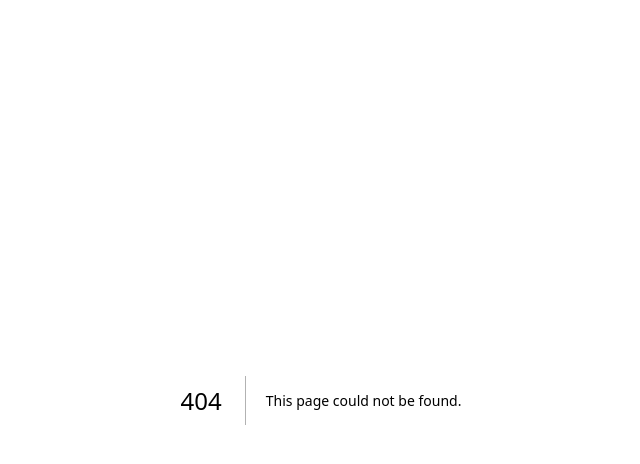
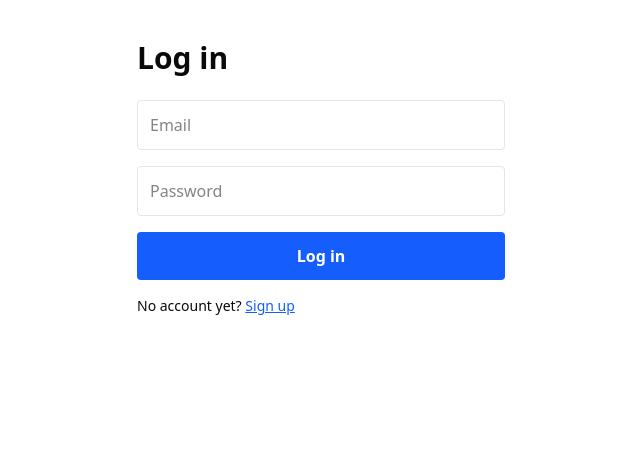
Before and after one commit to Abdirizaq5/Bookease, a Next.js app: page /login in a window 1280 px wide. Before the commit this address had no page. Shown: the top 464 px of the page, without its empty margins (319-959 px from the left). Built offline with nearby package versions, Linux system fonts and the light colour scheme.

Commit message:
Build the Login Page

```diff
--- /dev/null
+++ b/app/login/page.tsx
@@ -0,0 +1,62 @@
+"use client";
+
+import { useState } from "react";
+import { useRouter } from "next/navigation";
+import { signIn } from "next-auth/react";
+
+export default function LoginPage() {
+  const router = useRouter();
+  const [error, setError] = useState("");
+  const [loading, setLoading] = useState(false);
+
+  async function handleSubmit(event: React.FormEvent<HTMLFormElement>) {
+    event.preventDefault();
+    setError("");
+    setLoading(true);
+
+    const formData = new FormData(event.currentTarget);
+
+    const result = await signIn("credentials", {
+      email: formData.get("email"),
+      password: formData.get("password"),
+      redirect: false,
+    });
+
+    setLoading(false);
+
+    if (result?.error) {
+      setError("Invalid email or password");
+      return;
+    }
+
+    router.push("/");
+    router.refresh();
+  }
+
+  return (
+    <main className="mx-auto max-w-md p-10">
+      <h1 className="mb-6 text-3xl font-bold">Log in</h1>
+
+        {error && (
+            <p className="mb-4 rounded bg-red-100 p-3 text-red-700">{error}</p>
+        )}
+
+      <form onSubmit={handleSubmit} className="space-y-4">
+        <input name="email" type="email" placeholder="Email" className="w-full rounded border p-3" />
+        <input name="password" type="password" placeholder="Password" className="w-full rounded border p-3" />
+
+        <button
+            type="submit"
+            disabled={loading}
+            className="w-full rounded bg-blue-600 py-3 font-semibold text-white disabled:opacity-50"
+        >
+            {loading ? "Logging in…" : "Log in"}
+        </button>
+      </form>
+       <p className="mt-4 text-sm">
+        No account yet? <a href="/signup" className="text-blue-600 underline">Sign up</a>
+      </p>
+
+    </main>
+  );
+}
```
